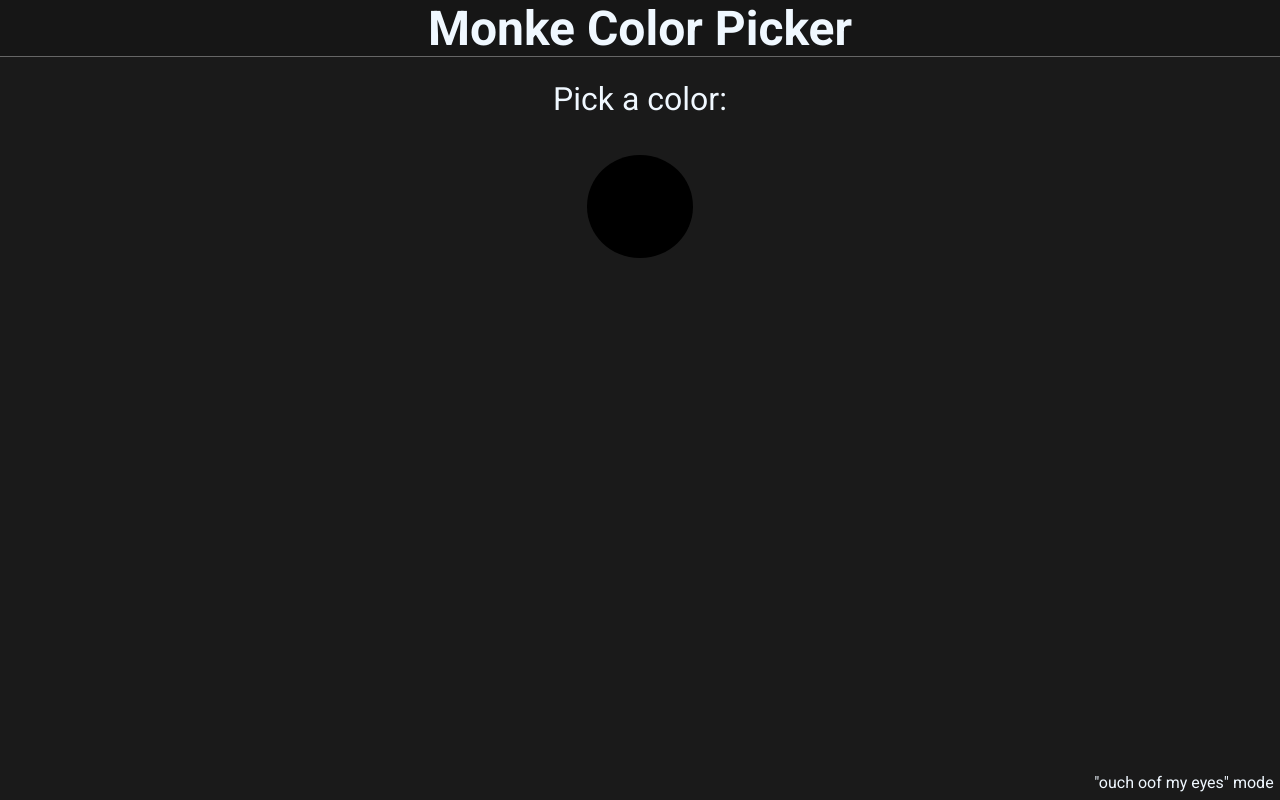
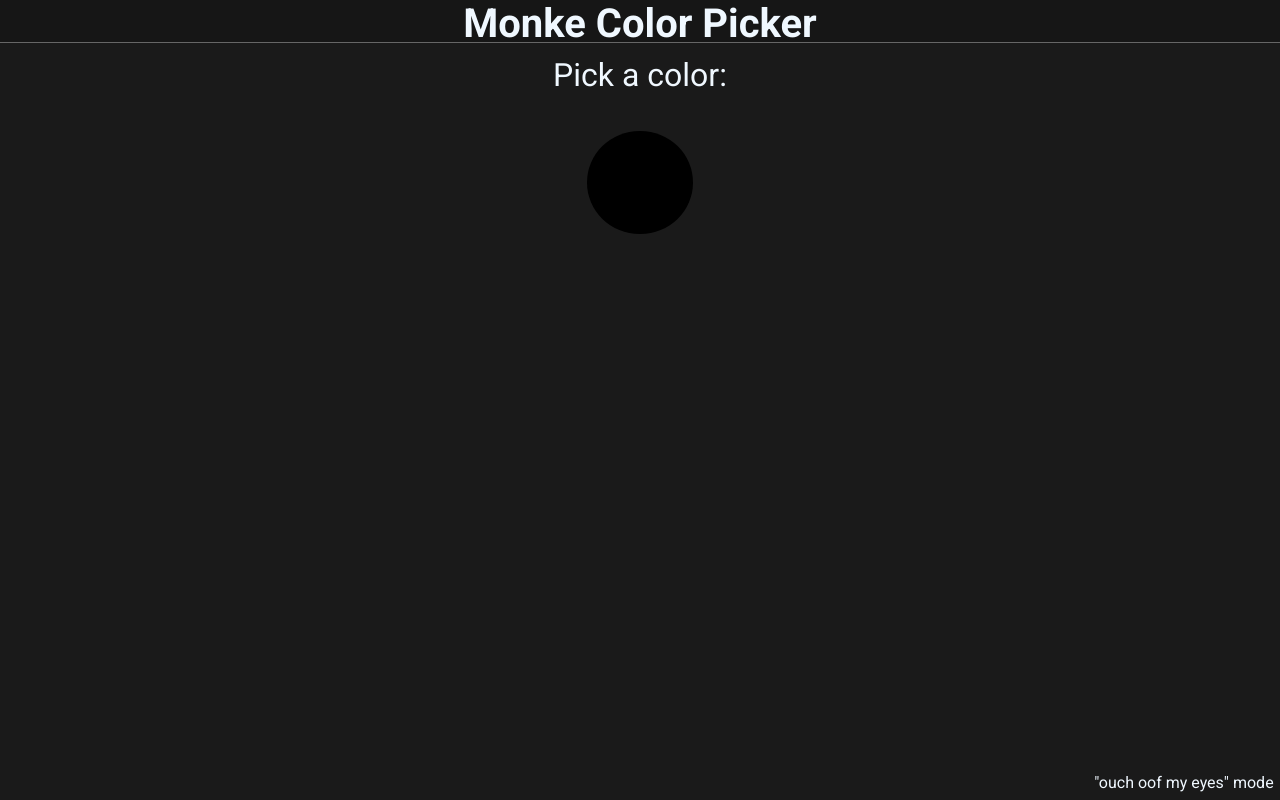
Before and after one commit to TypicalTeacup/monke-color-picker, a plain HTML site: page index.html in a window 1280 px wide. Drawn offline with Linux system fonts and the light colour scheme.

Commit message:
looks and stuf part 3

```diff
--- a/style.css
+++ b/style.css
@@ -13,11 +13,11 @@ header{
     font-family: "Roboto", sans-serif;
     text-align: center;
     font-weight: 700;
-    font-size: 3rem;
+    font-size: 5vmin;
     background-color: var(--header-color);
     color: var(--text-color);
     width: 100%;
-    height: 3.5rem;
+    height: 5.25vmin;
     border-bottom: var(--border-color) solid 1px;
 
     position:absolute;
@@ -50,7 +50,7 @@ p[id=themeSwap]{
 
 
 #prompt{
-    margin-top: 5rem;
+    margin-top: 7vmin;
 }
 
 #monke{
```
